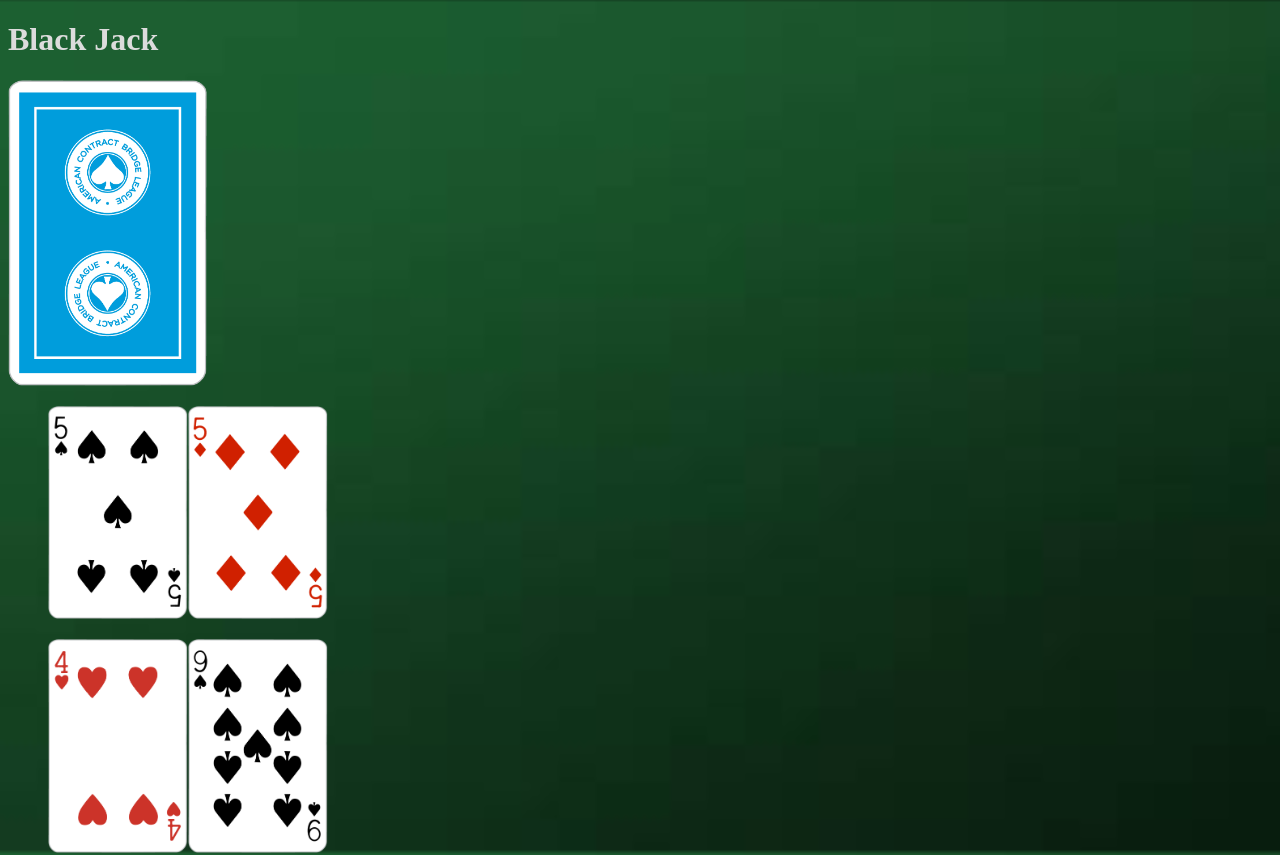
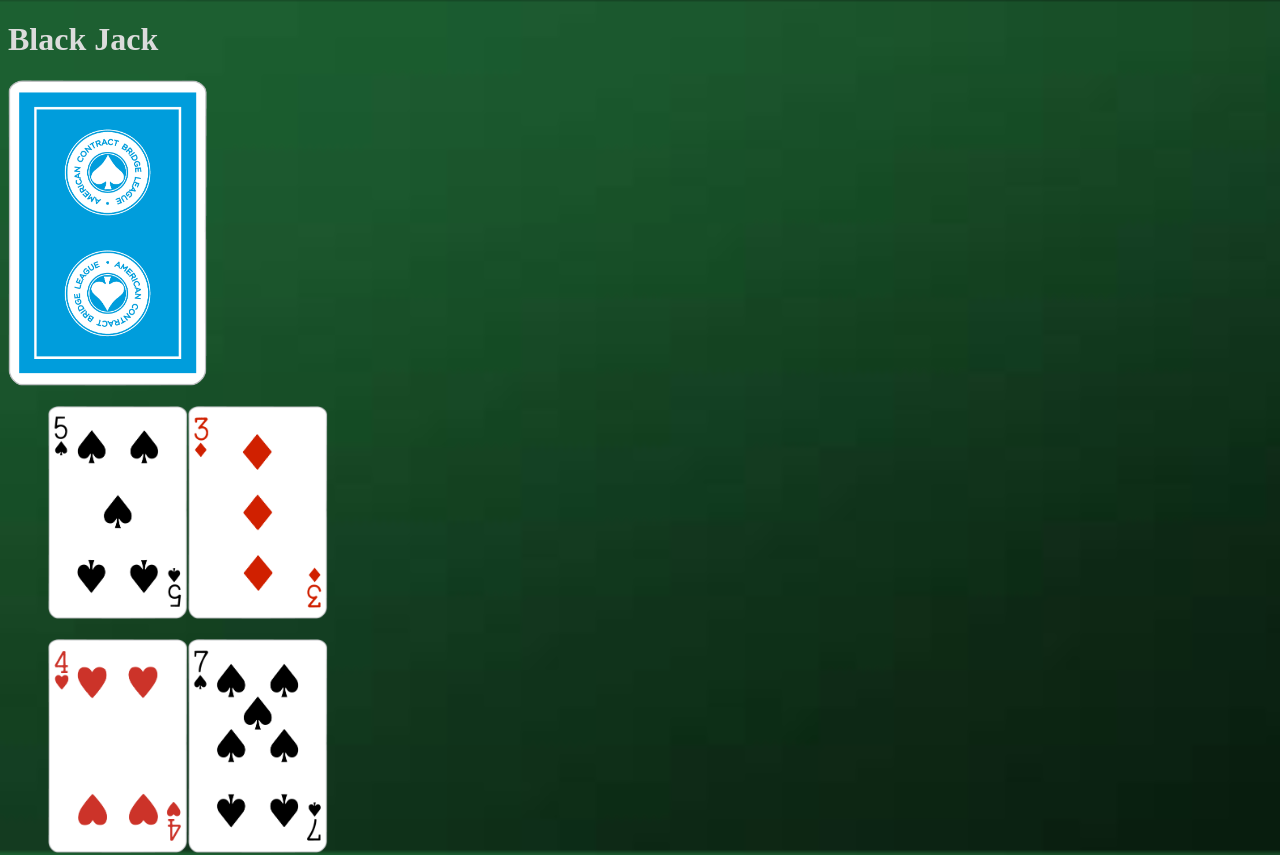
Before and after one commit to OCDAmmo3/Hold-em, a React (Create React App) app: page / in a window 1280 px wide. Shown: the top 855 px of the page. Built offline with nearby package versions, Linux system fonts and the light colour scheme.

Commit message:
Fixed random issue with getting an index above amount of cards in deck

```diff
--- a/src/deck-creator.js
+++ b/src/deck-creator.js
@@ -35,6 +35,6 @@ export default class Deck {
   }
 
   getCard = () => {
-    return this.cards[Math.ceil(((Math.ceil(Math.random() * 52)) + Math.ceil(Math.random() * 52)) / 2) - 1];
+    return this.cards[Math.ceil(((Math.ceil(Math.random() * this.cards.length)) + Math.ceil(Math.random() * this.cards.length)) / 2) - 1];
   }
 }
```
